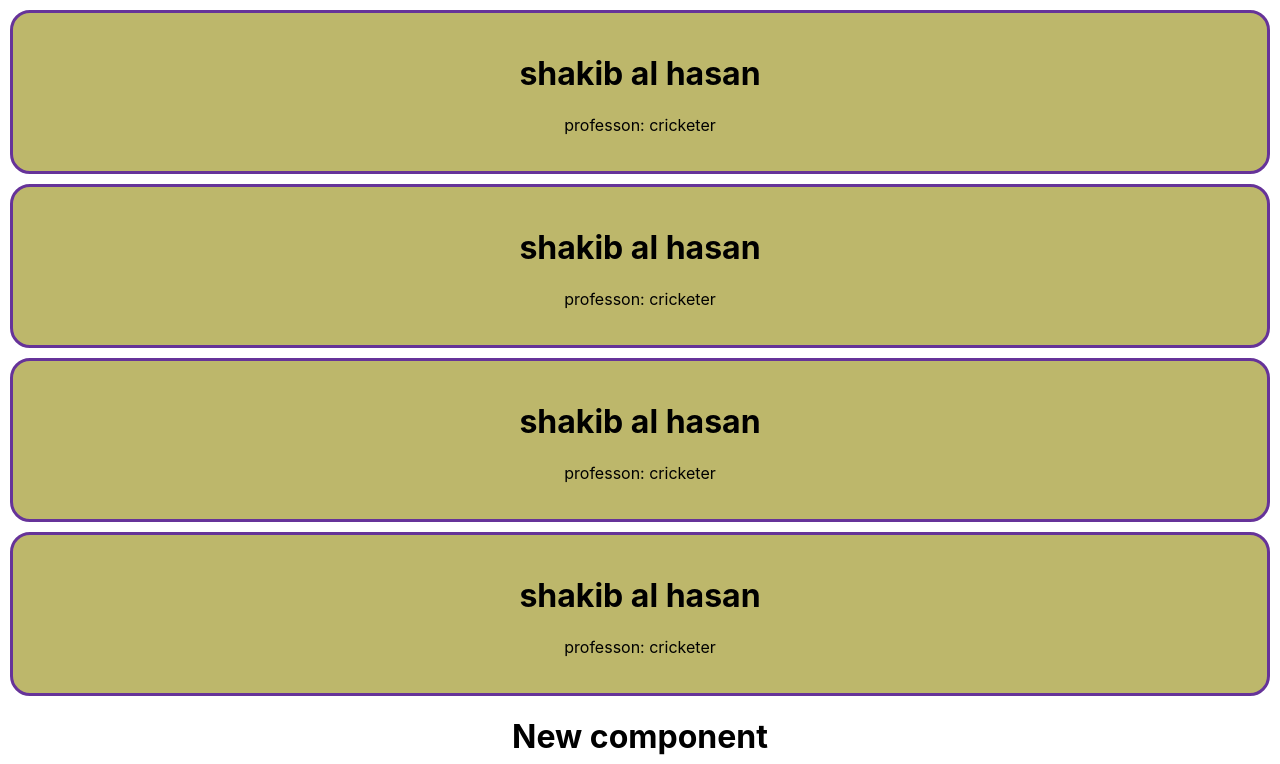
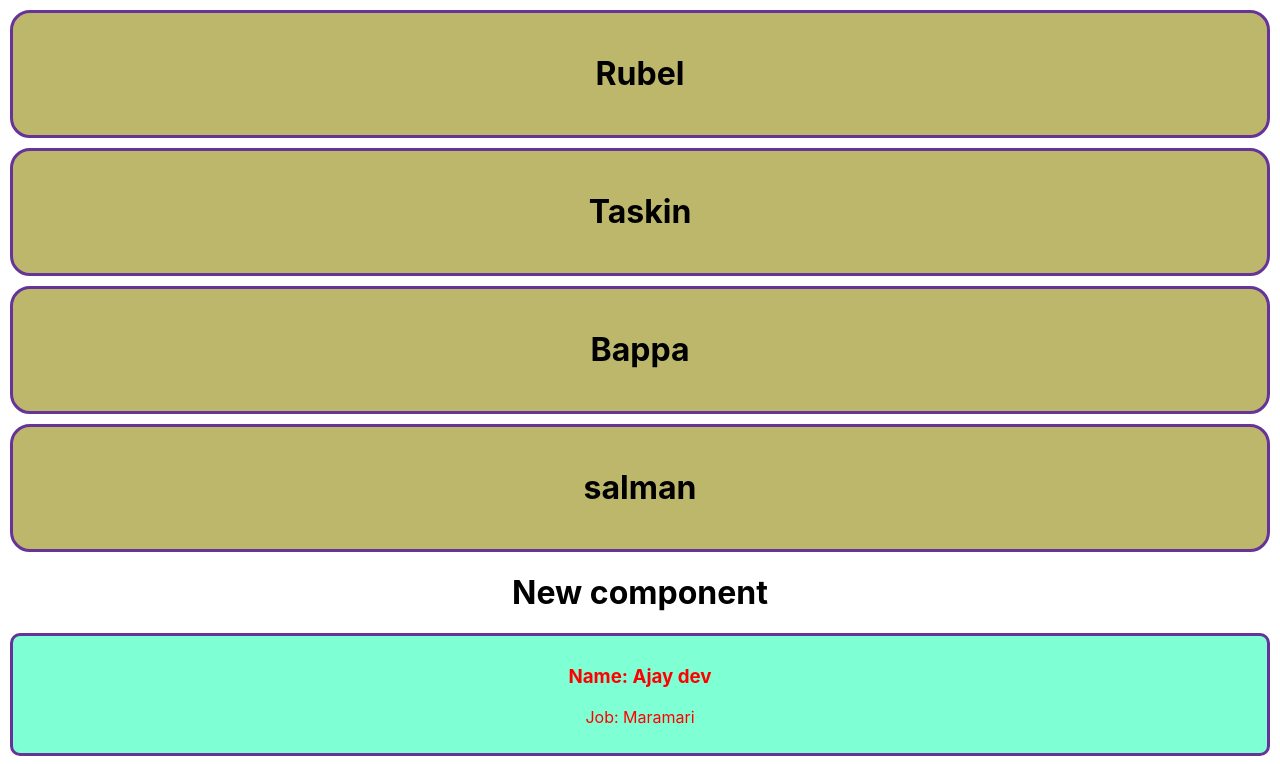
Before and after one commit to laksor/react-jsx-props-state, a React (Create React App) app: page / in a window 1280 px wide. Shown: the top 764 px of the page. Built offline with nearby package versions, Linux system fonts and the light colour scheme.

Commit message:
multiple components

```diff
--- a/src/App.js
+++ b/src/App.js
@@ -2,12 +2,16 @@
 import './App.css';
 
 function App() {
+  const nayoks = ['Rubel', 'Taskin', 'Bappa', 'salman'];
   return (
     <div className="App">
-      <Person></Person>
-      <Person></Person>
-      <Person></Person>
-      <Person></Person>
+      {
+        nayoks.map(nayok => <Person name={nayok}></Person>)
+      }
+      {/*<Person name={nayoks[0]} job="cricketer"></Person>
+      <Person name={nayoks[1]}  job="cricketer"></Person>
+      <Person name={nayoks[2]}  job="Hero"></Person>
+    <Person></Person>*/}
       <h1>New component</h1>
       <Friend></Friend>
       <Friend></Friend>
@@ -15,11 +19,11 @@ function App() {
   );
 }
 
-function Person() {
+function Person(props) {
   return (
     <div className='person'>
-      <h1>shakib al hasan</h1>
-      <p>professon: cricketer</p>
+      <h1>{props.name}</h1>
+      <p>{props.job}</p>
     </div>
   )
 }
```
